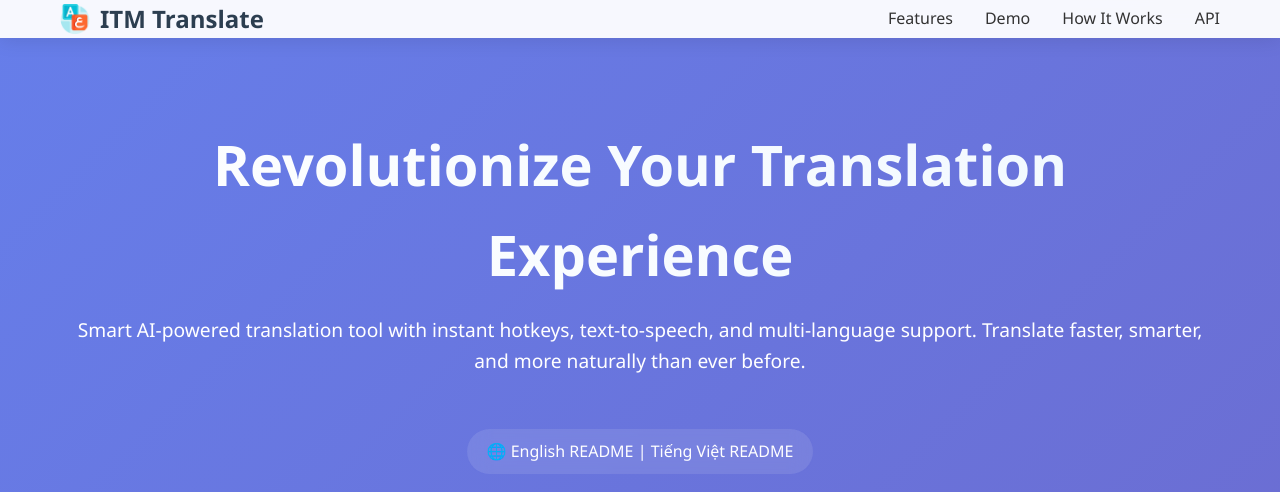
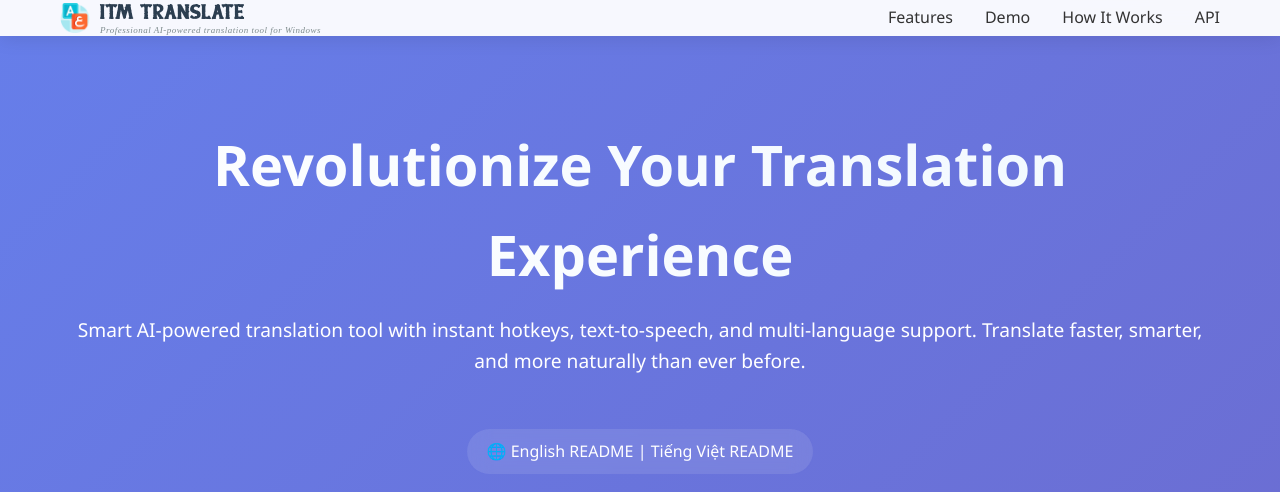
Before and after one commit to quockhanh112hubt/ITM_Translate, a plain HTML site: page docs/index.html in a window 1280 px wide. Shown: the top 492 px of the page. Drawn offline with Linux system fonts and the light colour scheme.

Commit message:
Implement code changes to enhance functionality and improve performance

```diff
--- a/docs/index.html
+++ b/docs/index.html
@@ -1,11 +1,38 @@
 <!DOCTYPE html>
 <html lang="en">
-<head>
-    <meta charset="UTF-8">
+<hea        .logo-main {
+            font-family: 'Orbitron', 'Trebuchet MS', 'Lucida Grande', Arial, sans-serif;
+            font-size: 22.5px; /* 3/4 of logo height (30px) */
+            font-weight: 700;
+            color: #2c3e50;
+            letter-spacing: 2px;
+            text-transform: uppercase;
+        }
+
+        .logo-subtitle {
+            font-family: 'Roboto Condensed', 'Times New Roman', serif;
+            font-size: 11.25px; /* 1/2 of logo-main (22.5px) */
+            color: #7f8c8d;
+            font-weight: 300;
+            font-style: italic;
+            margin-top: 2px;
+            letter-spacing: 0.5px;
+        }rset="UTF-8">
     <meta name="viewport" content="width=device-width, initial-scale=1.0">
     <title>ITM Translate - AI-Powered Translation Tool</title>
+    <link rel="preconnect" href="https://fonts.googleapis.com">
+    <link rel="preconnect" href="https://fonts.gstatic.com" crossorigin>
+    <link href="https://fonts.googleapis.com/css2?family=Orbitron:wght@400;700;900&family=Roboto+Condensed:wght@300;400;700&display=swap" rel="stylesheet">
     <link rel="stylesheet" href="css/style.css?v=1.1">
     <style>
+        /* Custom font loading */
+        @font-face {
+            font-family: 'Avaterra';
+            src: url('css/Avaterra.otf') format('opentype');
+            font-weight: normal;
+            font-style: normal;
+        }
+
         /* Force hover effect with high specificity */
         div.screenshot-item:hover {
             transform: scale(1.2) translateY(-20px) !important;
@@ -24,6 +51,32 @@
         div.screenshot-item:hover {
             opacity: 0.8 !important;
         }
+
+        /* Logo styling */
+        .logo-text {
+            display: flex;
+            flex-direction: column;
+            line-height: 1.2;
+        }
+
+        .logo-main {
+            font-family: 'Avaterra', 'Orbitron', 'Trebuchet MS', Arial, sans-serif;
+            font-size: 20px;
+            font-weight: 700;
+            color: #2c3e50;
+            letter-spacing: 1px;
+            text-transform: uppercase;
+        }
+
+        .logo-subtitle {
+            font-family: 'Berlin', 'Times New Roman', serif;
+            font-size: 9px;
+            color: #7f8c8d;
+            font-weight: 300;
+            font-style: italic;
+            margin-top: 1px;
+            letter-spacing: 0.5px;
+        }
     </style>
     <link rel="icon" href="images/icon.ico" type="image/x-icon">
 </head>
@@ -32,7 +85,10 @@
         <nav class="container">
             <div class="logo">
                 <img src="images/Logo.png" alt="ITM Translate Logo" style="height: 30px; margin-right: 10px; vertical-align: middle;">
-                ITM Translate
+                <div class="logo-text">
+                    <div class="logo-main">ITM TRANSLATE</div>
+                    <div class="logo-subtitle">Professional AI-powered translation tool for Windows</div>
+                </div>
             </div>
             <ul class="nav-links">
                 <li><a href="#features">Features</a></li>
```
Also changed, not shown: docs/css/Avaterra.otf (added).
